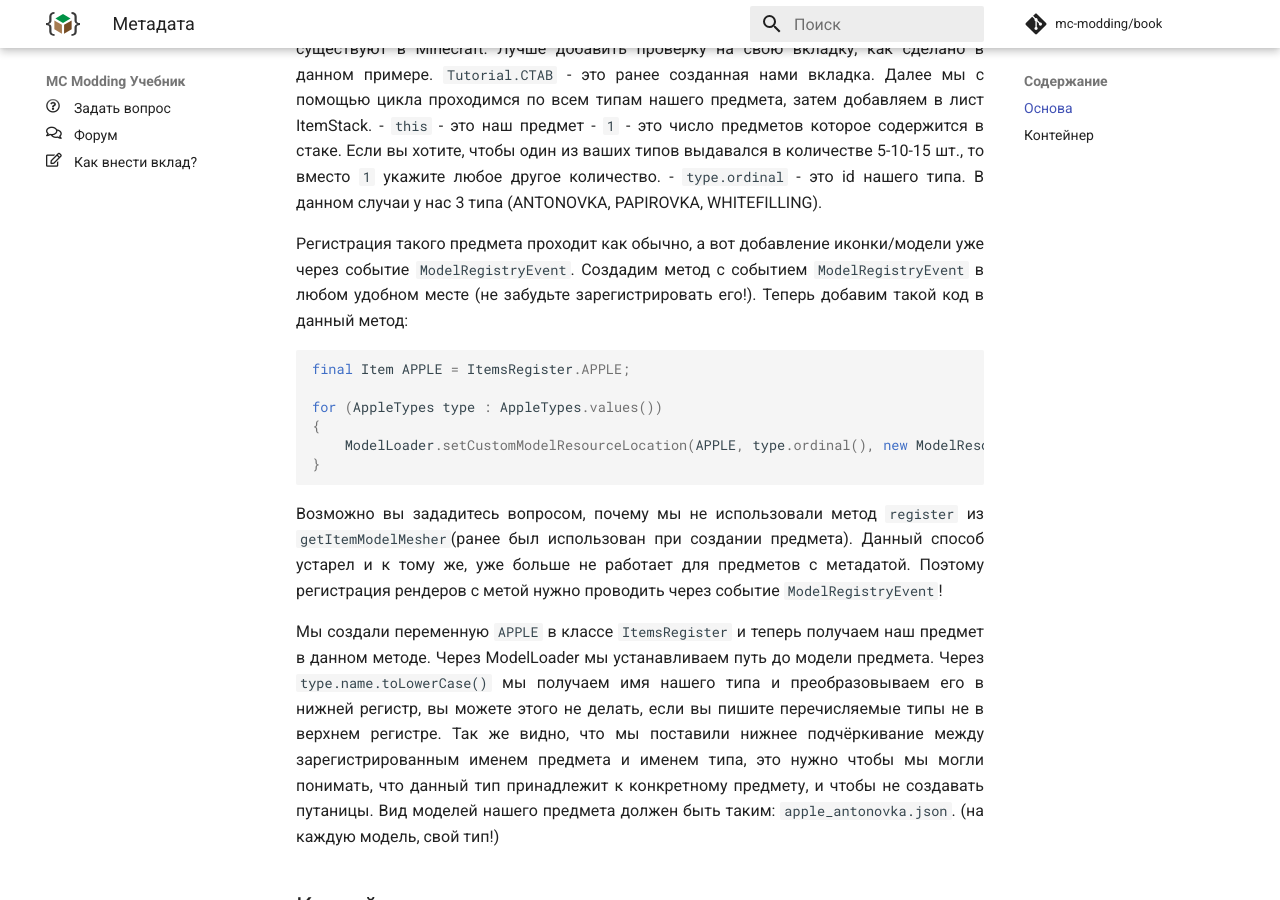
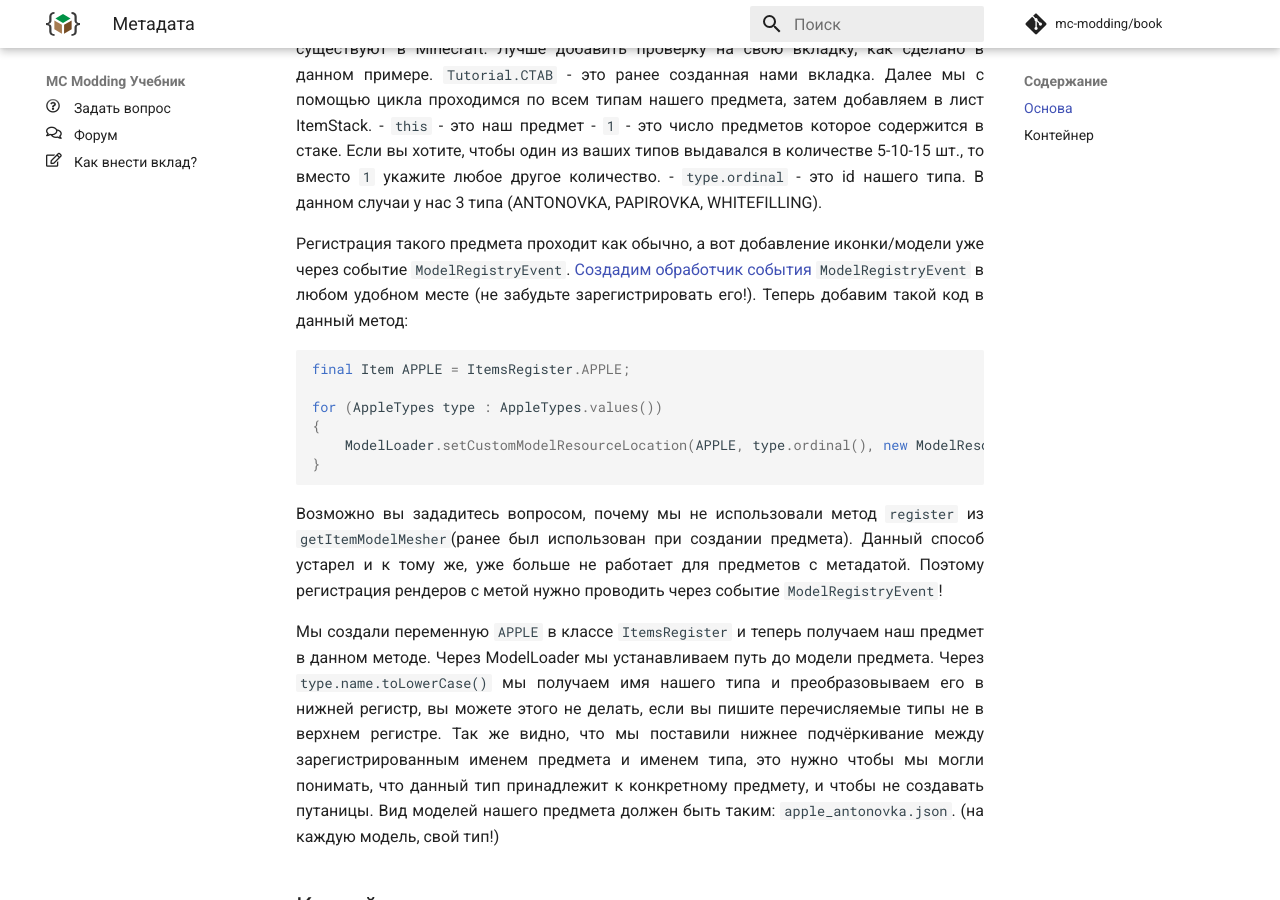
Before and after one commit to mc-modding/book, an MkDocs documentation site: the page built from docs/1.12/item/metadata/index.md, in a window 1280 px wide and 900 px high, scrolled down 1199 px. Built offline with MkDocs 1.6.1 and Material for MkDocs 9.7.7, drawn with Linux system fonts in a browser that asks for light colours; nearby versions of some CDN libraries; comment, search, counter and statistics services are not loaded.

Commit message:
Correct used term, added link to explanation

````diff
--- a/docs/1.12/item/metadata/index.md
+++ b/docs/1.12/item/metadata/index.md
@@ -50,7 +50,7 @@ if (tab == Tutorial.CTAB)
 - `1` - это число предметов которое содержится в стаке. Если вы хотите, чтобы один из ваших типов выдавался в количестве 5-10-15 шт., то вместо `1` укажите любое другое количество.
 - `type.ordinal` - это id нашего типа. В данном случаи у нас 3 типа (ANTONOVKA, PAPIROVKA, WHITEFILLING).
 
-Регистрация такого предмета проходит как обычно, а вот добавление иконки/модели уже через событие `ModelRegistryEvent`. Создадим метод с событием `ModelRegistryEvent` в любом удобном месте (не забудьте зарегистрировать его!). Теперь добавим такой код в данный метод:
+Регистрация такого предмета проходит как обычно, а вот добавление иконки/модели уже через событие `ModelRegistryEvent`. [Создадим обработчик события](http://mcmodding.ru/1.12/events/usage/) `ModelRegistryEvent` в любом удобном месте (не забудьте зарегистрировать его!). Теперь добавим такой код в данный метод:
 ```java
 final Item APPLE = ItemsRegister.APPLE;
 
````
